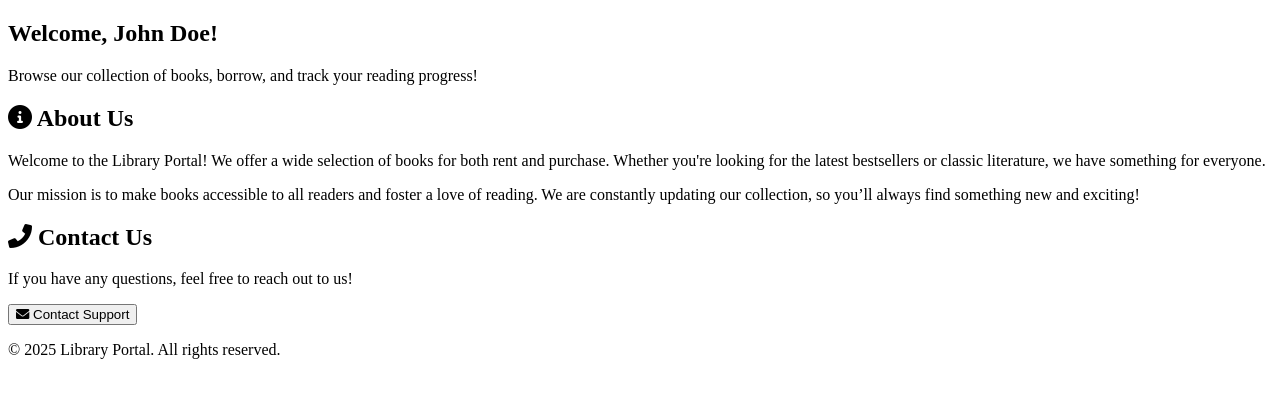
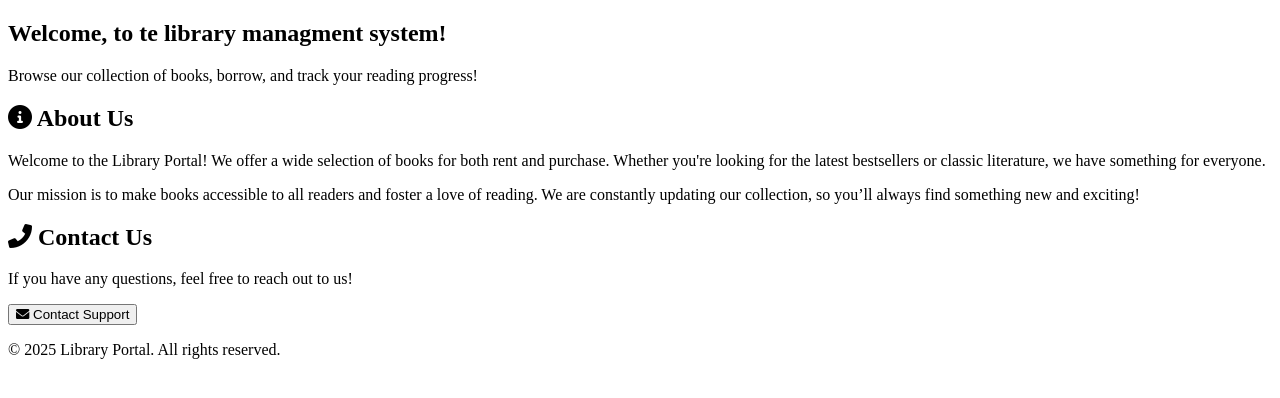
Before and after one commit to manishmaurya01/lms, a PHP site: page / in a window 1280 px wide. Shown: the part 132-530 px from the top of the page. Run offline with PHP 8.4, Linux system fonts and the light colour scheme.

Commit message:
change the index.html main tagline

```diff
--- a/Pages/index.php
+++ b/Pages/index.php
@@ -50,7 +50,7 @@ $conn->close();
     <!-- Hero Section -->
     <section id="home" class="hero-section">
         <div class="overlay">
-            <h1>Welcome, John Doe!</h1>
+            <h1>Welcome, to te library managment system!</h1>
             <p>Browse our collection of books, borrow, and track your reading progress!</p>
         </div>
     </section>
```
